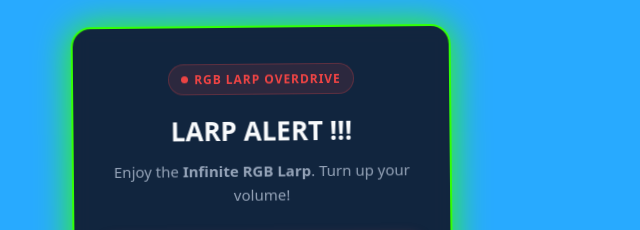
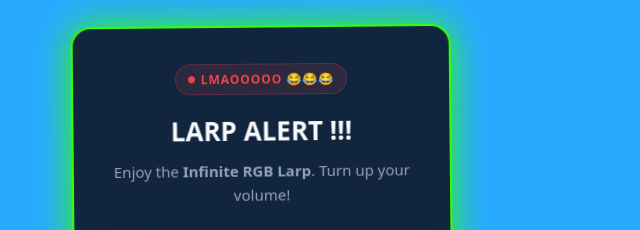
Before and after one commit to Lyxx-chan/Larp, a plain HTML site: page index.html in a window 1280 px wide. Both pictures are taken after a click on the button "Click Me". Shown: the part 230-460 px from the top of the page, 376-1016 px from the left. Drawn offline with Linux system fonts and the light colour scheme.

Commit message:
Update index.html

```diff
--- a/index.html
+++ b/index.html
@@ -274,7 +274,7 @@
                 ytPlayer.playVideo();
             }
 
-            statusText.textContent = 'RGB LARP OVERDRIVE';
+            statusText.textContent = 'LMAOOOOO 😂😂😂';
             titleText.textContent = 'LARP ALERT !!!';
             descText.innerHTML = 'Enjoy the <strong>Infinite RGB Larp</strong>. Turn up your volume!';
             btn.textContent = 'LOUDER !!!';
```
